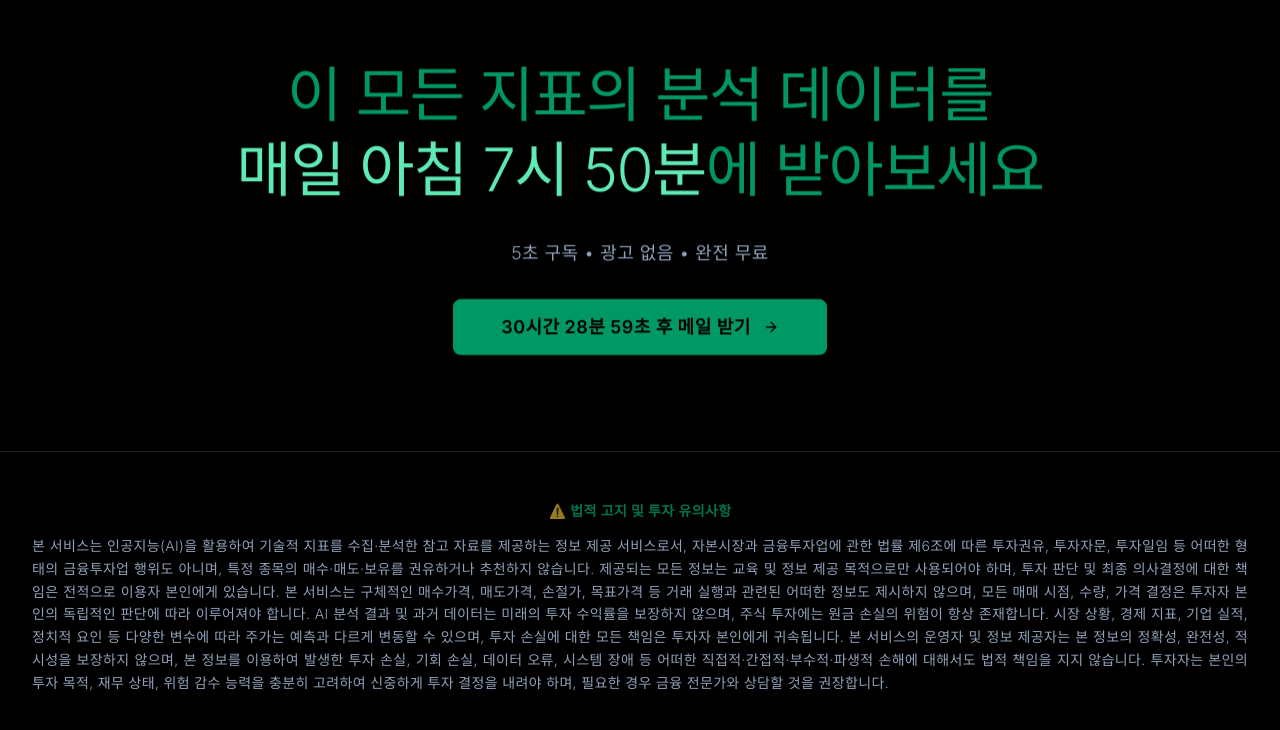
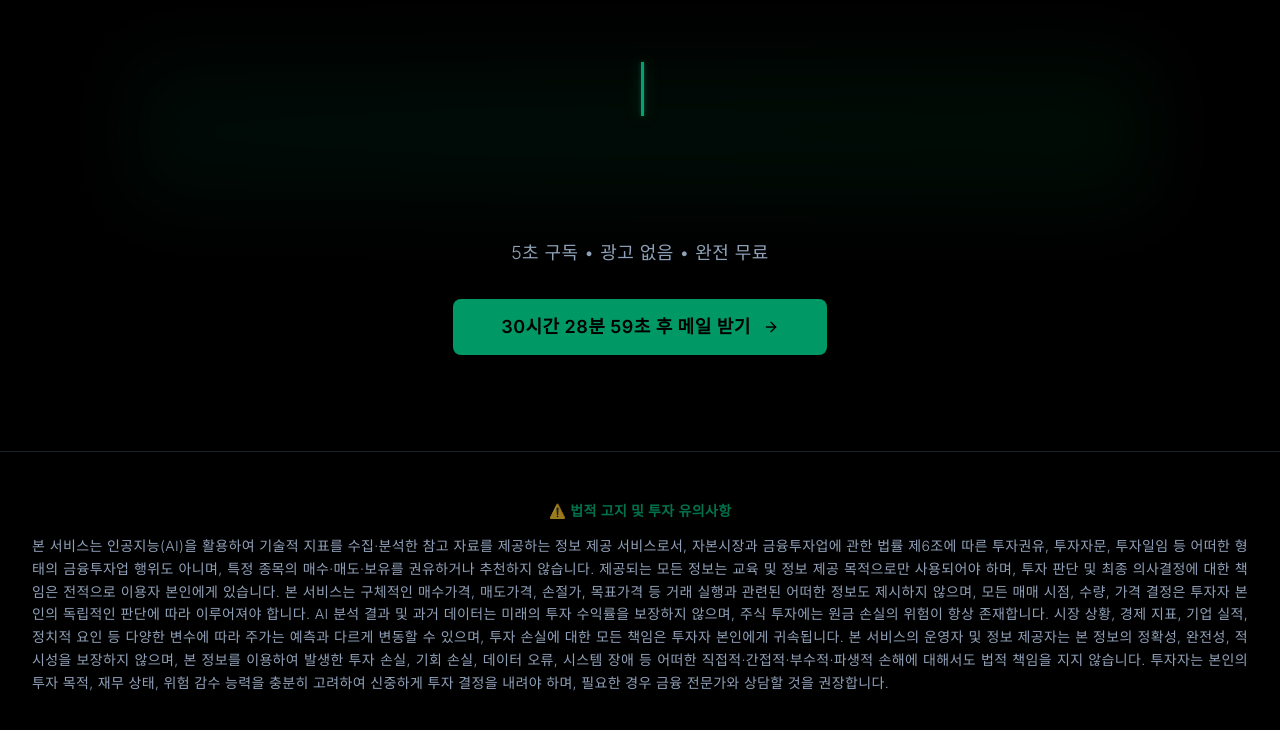
Before and after one commit to MongLong0214/stock-ai-newsletter, a Next.js app: page / in a window 1280 px wide. Shown: the part 3384-4114 px from the top of the page. Built offline with nearby package versions, Linux system fonts and the light colour scheme.

Commit message:
타이핑 효과

```diff
--- a/app/_components/cta-section.tsx
+++ b/app/_components/cta-section.tsx
@@ -1,6 +1,9 @@
+'use client';
+
 import { motion } from "framer-motion";
 import { ArrowRight } from "lucide-react";
 import Link from "next/link";
+import { useEffect, useState } from "react";
 import { Button } from "@/components/ui/button";
 
 interface CTASectionProps {
@@ -9,7 +12,6 @@ interface CTASectionProps {
   animationDuration: number;
   viewportMargin: string;
   isMobile: boolean;
-  variant?: "mid" | "final";
 }
 
 function CTASection({
@@ -17,67 +19,93 @@ function CTASection({
   longAnimationDuration,
   animationDuration,
   viewportMargin,
-  isMobile,
-  variant = "final"
+  isMobile
 }: CTASectionProps) {
-  if (variant === "mid") {
-    return (
-      <section className="py-20 lg:py-24 px-6 lg:px-8 relative">
-        <div className="max-w-5xl mx-auto text-center relative z-10">
-          <motion.div
-            initial={{ opacity: 0, y: 40 }}
-            whileInView={{ opacity: 1, y: 0 }}
-            transition={{ duration: longAnimationDuration, ease: [0.16, 1, 0.3, 1] }}
-            viewport={{ once: true, margin: viewportMargin }}
-            className="will-change-transform"
-            style={{ transform: 'translateZ(0)' }}
-          >
-            <h3 className="text-3xl sm:text-4xl md:text-5xl lg:text-6xl font-extralight mb-6 lg:mb-8 text-emerald-500/80 tracking-tight leading-tight">
-              이 모든 지표의 분석 데이터를
-              <br />
-              <span className="font-light text-emerald-300">매일 아침 7시 50분</span>에 받아보세요
-            </h3>
+  const [displayText1, setDisplayText1] = useState('');
+  const [displayText2, setDisplayText2] = useState('');
+  const [showCursor1, setShowCursor1] = useState(true);
+  const [showCursor2, setShowCursor2] = useState(false);
+  const [isDeleting, setIsDeleting] = useState(false);
 
-            <motion.div
-              initial={{ opacity: 0, y: 20 }}
-              whileInView={{ opacity: 1, y: 0 }}
-              transition={{ duration: animationDuration, delay: isMobile ? 0.1 : 0.2, ease: [0.19, 1, 0.22, 1] }}
-              viewport={{ once: true }}
-              className="mb-8"
-            >
-              <p className="text-sm sm:text-base md:text-lg text-slate-400 font-light tracking-wide">
-                5초 구독 • 광고 없음 • 완전 무료
-              </p>
-            </motion.div>
+  const text1 = '개장 10분 전';
+  const text2 = '모든 분석 완료';
 
-            <motion.div
-              initial={{ opacity: 0, y: 20 }}
-              whileInView={{ opacity: 1, y: 0 }}
-              transition={{ duration: animationDuration, delay: isMobile ? 0.15 : 0.3, ease: [0.19, 1, 0.22, 1] }}
-              viewport={{ once: true }}
-            >
-              <Link href="/subscribe">
-                <Button
-                  size="lg"
-                  className="group relative overflow-hidden bg-emerald-600 text-black hover:bg-emerald-500 text-lg font-semibold px-12 py-7 rounded-lg transition-all duration-700 ease-out-expo shadow-lg hover:shadow-xl focus:outline-none focus-visible:ring-2 focus-visible:ring-emerald-500/50 tracking-wide cursor-pointer"
-                  aria-label="Subscribe to receive analysis every morning"
-                >
-                  <span className="relative z-10 flex items-center gap-3">
-                    {formatted} 후 메일 받기
-                    <ArrowRight className="w-5 h-5 group-hover:translate-x-1 transition-transform duration-300 ease-out-expo" aria-hidden="true" />
-                  </span>
-                  <span className="absolute inset-0 bg-gradient-to-r from-emerald-400 via-emerald-300 to-emerald-400 opacity-0 group-hover:opacity-100 transition-opacity duration-700" aria-hidden="true" />
-                </Button>
-              </Link>
-            </motion.div>
-          </motion.div>
-        </div>
-      </section>
-    );
-  }
+  useEffect(() => {
+    let currentIndex1 = 0;
+    let currentIndex2 = 0;
+    const typingSpeed = 40;
+    const deletingSpeed = 25;
+    const pauseBeforeDelete = 1000;
+    const pauseBeforeRetype = 200;
+
+    const cycle = () => {
+      // Type text1
+      const typeText1Interval = setInterval(() => {
+        if (currentIndex1 <= text1.length) {
+          setDisplayText1(text1.substring(0, currentIndex1));
+          currentIndex1++;
+        } else {
+          clearInterval(typeText1Interval);
+          setShowCursor1(false);
+          setShowCursor2(true);
+
+          // Type text2
+          setTimeout(() => {
+            const typeText2Interval = setInterval(() => {
+              if (currentIndex2 <= text2.length) {
+                setDisplayText2(text2.substring(0, currentIndex2));
+                currentIndex2++;
+              } else {
+                clearInterval(typeText2Interval);
+                setShowCursor2(false);
+
+                // Pause, then delete
+                setTimeout(() => {
+                  setIsDeleting(true);
+
+                  // Delete text2
+                  const deleteText2Interval = setInterval(() => {
+                    if (currentIndex2 > 0) {
+                      currentIndex2--;
+                      setDisplayText2(text2.substring(0, currentIndex2));
+                    } else {
+                      clearInterval(deleteText2Interval);
+                      setShowCursor2(true);
+
+                      // Delete text1
+                      setTimeout(() => {
+                        setShowCursor1(true);
+                        setShowCursor2(false);
+                        const deleteText1Interval = setInterval(() => {
+                          if (currentIndex1 > 0) {
+                            currentIndex1--;
+                            setDisplayText1(text1.substring(0, currentIndex1));
+                          } else {
+                            clearInterval(deleteText1Interval);
+                            setIsDeleting(false);
+
+                            // Start over
+                            setTimeout(cycle, pauseBeforeRetype);
+                          }
+                        }, deletingSpeed);
+                      }, 200);
+                    }
+                  }, deletingSpeed);
+                }, pauseBeforeDelete);
+              }
+            }, typingSpeed);
+          }, 200);
+        }
+      }, typingSpeed);
+    };
+
+    const timer = setTimeout(cycle, 500);
+
+    return () => clearTimeout(timer);
+  }, []);
 
   return (
-    <section className="py-20 lg:py-24 px-6 lg:px-8 relative" aria-labelledby="cta-heading">
+    <section className="py-20 lg:py-24 px-6 lg:px-8 relative">
       <div className="max-w-5xl mx-auto text-center relative z-10">
         <motion.div
           initial={{ opacity: 0, y: 40 }}
@@ -87,29 +115,34 @@ function CTASection({
           className="will-change-transform"
           style={{ transform: 'translateZ(0)' }}
         >
-          <h2 id="cta-heading" className="text-4xl sm:text-5xl md:text-6xl lg:text-7xl font-extralight mb-6 lg:mb-8 text-emerald-500/80 tracking-tight leading-tight">
-            <span className="font-normal text-emerald-300">9개 종목</span>을 드립니다
-          </h2>
+          <div className="relative">
+            {/* Subtle Glow effect */}
+            <div className="absolute inset-0 blur-2xl opacity-5 bg-gradient-to-r from-emerald-500 to-green-400" aria-hidden="true" />
+
+            <h3 className="relative text-3xl sm:text-4xl md:text-5xl lg:text-6xl font-light mb-6 lg:mb-8 tracking-tight leading-tight font-mono">
+              <span className="inline-block text-transparent bg-clip-text bg-gradient-to-r from-emerald-400 via-green-300 to-emerald-400 drop-shadow-[0_0_8px_rgba(16,185,129,0.3)]">
+                {displayText1}
+                {showCursor1 && (
+                  <span className="inline-block w-[3px] h-[0.9em] bg-emerald-400 ml-1 shadow-[0_0_4px_rgba(16,185,129,0.5)] animate-pulse" />
+                )}
+              </span>
+              <br />
+              <span className="inline-block text-transparent bg-clip-text bg-gradient-to-r from-green-300 via-emerald-200 to-green-300 drop-shadow-[0_0_10px_rgba(74,222,128,0.3)]">
+                {displayText2}
+                {showCursor2 && (
+                  <span className="inline-block w-[3px] h-[0.9em] bg-green-300 ml-1 shadow-[0_0_6px_rgba(74,222,128,0.5)] animate-pulse" />
+                )}
+              </span>
+            </h3>
+          </div>
 
           <motion.div
             initial={{ opacity: 0, y: 20 }}
             whileInView={{ opacity: 1, y: 0 }}
             transition={{ duration: animationDuration, delay: isMobile ? 0.1 : 0.2, ease: [0.19, 1, 0.22, 1] }}
             viewport={{ once: true }}
-            className="mb-8 lg:mb-10"
+            className="mb-8"
           >
-            <p className="text-lg sm:text-xl md:text-2xl lg:text-3xl text-slate-300 font-light leading-relaxed tracking-wide mb-8">
-              <span className="text-emerald-300/90">GPT-5</span>가 분석한 3개
-              <br />
-              <span className="text-emerald-300/90">Claude</span>가 분석한 3개
-              <br />
-              <span className="text-emerald-300/90">Gemini</span>가 분석한 3개
-            </p>
-            <p className="text-base sm:text-lg md:text-xl text-slate-300 font-light tracking-wide leading-relaxed mb-6">
-              하나의 정답을 제시하지 않습니다
-              <br />
-              <span className="text-emerald-300/80">세 가지 시각, 아홉 가지 데이터</span>
-            </p>
             <p className="text-sm sm:text-base md:text-lg text-slate-400 font-light tracking-wide">
               5초 구독 • 광고 없음 • 완전 무료
             </p>
@@ -124,8 +157,8 @@ function CTASection({
             <Link href="/subscribe">
               <Button
                 size="lg"
-                className="group relative overflow-hidden bg-emerald-600 text-black hover:bg-emerald-500 text-lg font-semibold px-12 py-7 rounded-lg shadow-lg hover:shadow-xl focus:outline-none focus-visible:ring-2 focus-visible:ring-emerald-500/50 transition-all duration-700 ease-out-expo tracking-wide cursor-pointer"
-                aria-label="9개 종목 무료로 받기"
+                className="group relative overflow-hidden bg-emerald-600 text-black hover:bg-emerald-500 text-lg font-semibold px-12 py-7 rounded-lg transition-all duration-700 ease-out-expo shadow-lg hover:shadow-xl focus:outline-none focus-visible:ring-2 focus-visible:ring-emerald-500/50 tracking-wide cursor-pointer"
+                aria-label="매일 아침 7시 50분 분석 받기"
               >
                 <span className="relative z-10 flex items-center gap-3">
                   {formatted} 후 메일 받기
--- a/app/page.tsx
+++ b/app/page.tsx
@@ -54,14 +54,13 @@ export default function HomePage() {
         indicators={TECHNICAL_INDICATORS_DATA}
       />
 
-      {/* Mid CTA Section */}
+      {/* CTA Section */}
       <CTASection
         formatted={formatted}
         longAnimationDuration={longAnimationDuration}
         animationDuration={animationDuration}
         viewportMargin={viewportMargin}
         isMobile={isMobile}
-        variant="mid"
       />
 
 
```
